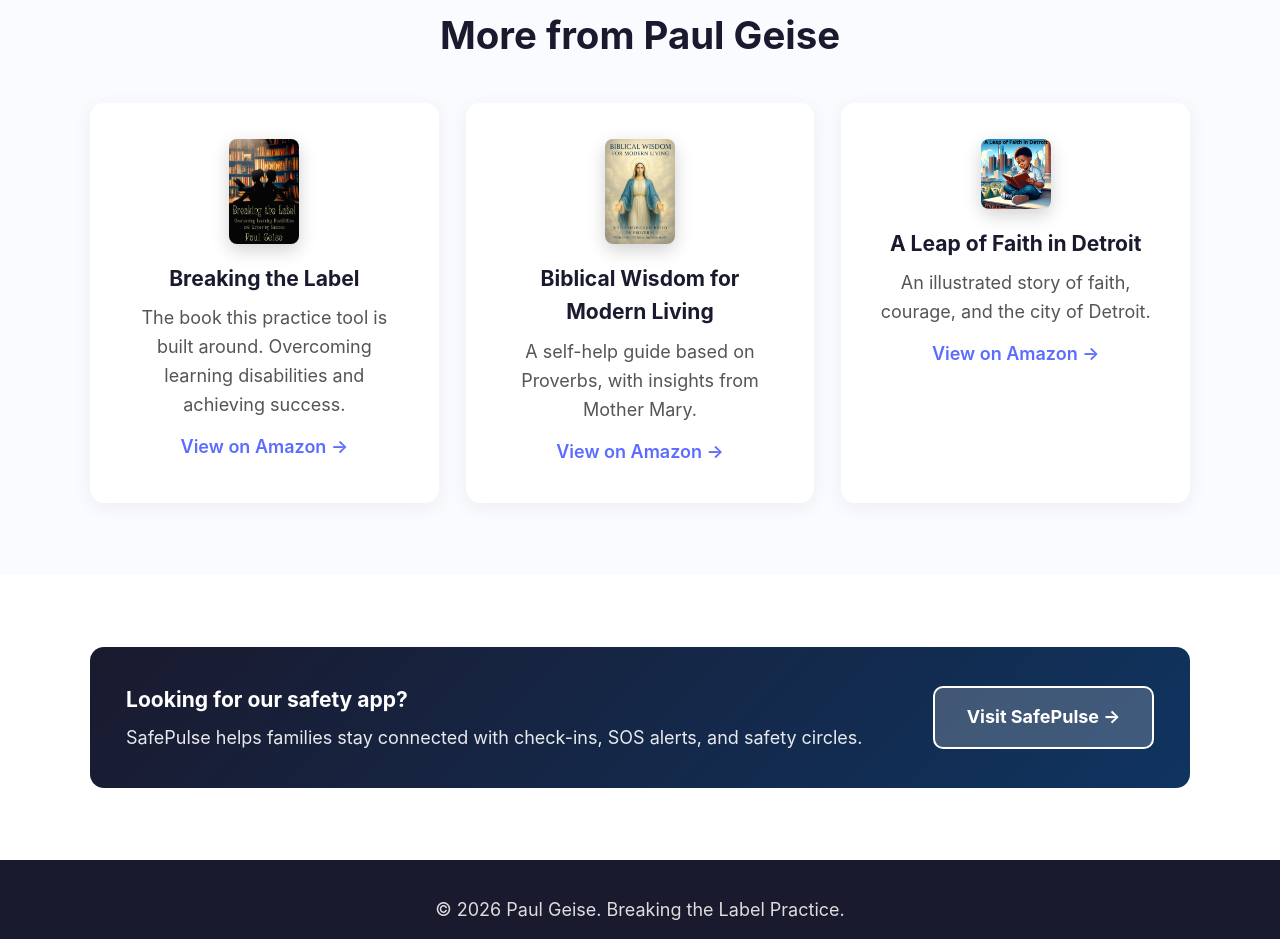
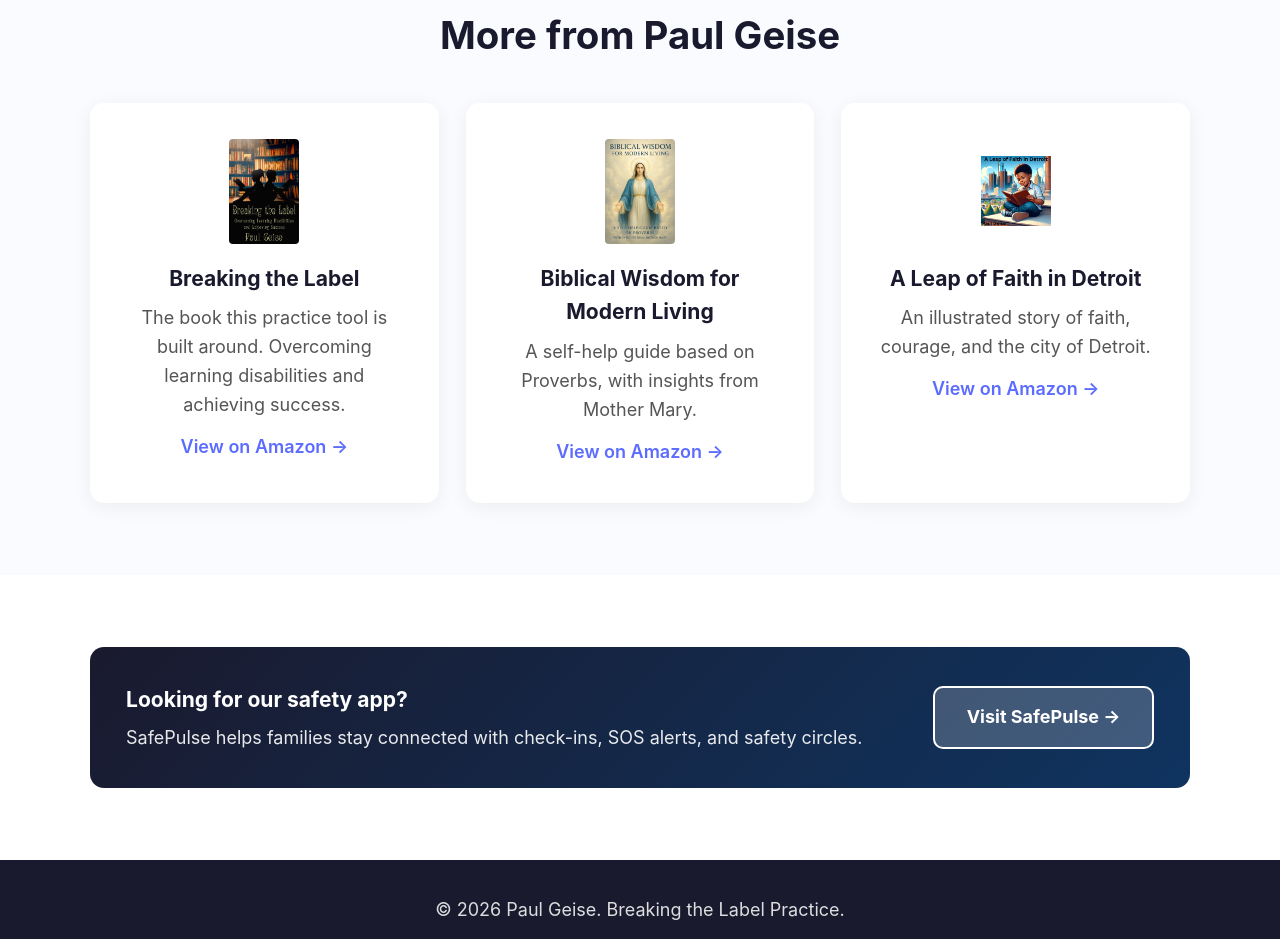
Before and after one commit to slufoot80/BreakingTheLabel-Practice, a plain HTML site: page index.html in a window 1280 px wide. Shown: the part 2380-3319 px from the top of the page. Drawn offline with Linux system fonts and the light colour scheme.

Commit message:
Fix uneven book card text alignment with fixed cover dimensions

```diff
--- a/styles.css
+++ b/styles.css
@@ -195,11 +195,10 @@ body.practice-body .btn-secondary { background: white; color: var(--primary); bo
 }
 .book-card:hover { transform: translateY(-4px); box-shadow: 0 8px 30px rgba(0,0,0,0.12); }
 .book-cover-img {
-    width: 100%;
-    max-width: 70px;
-    height: auto;
-    border-radius: 8px;
-    box-shadow: 0 6px 18px rgba(0,0,0,0.18);
+    width: 70px;
+    height: 105px;
+    object-fit: contain;
+    border-radius: 4px;
     margin: 0 auto 1rem;
     display: block;
 }
```
